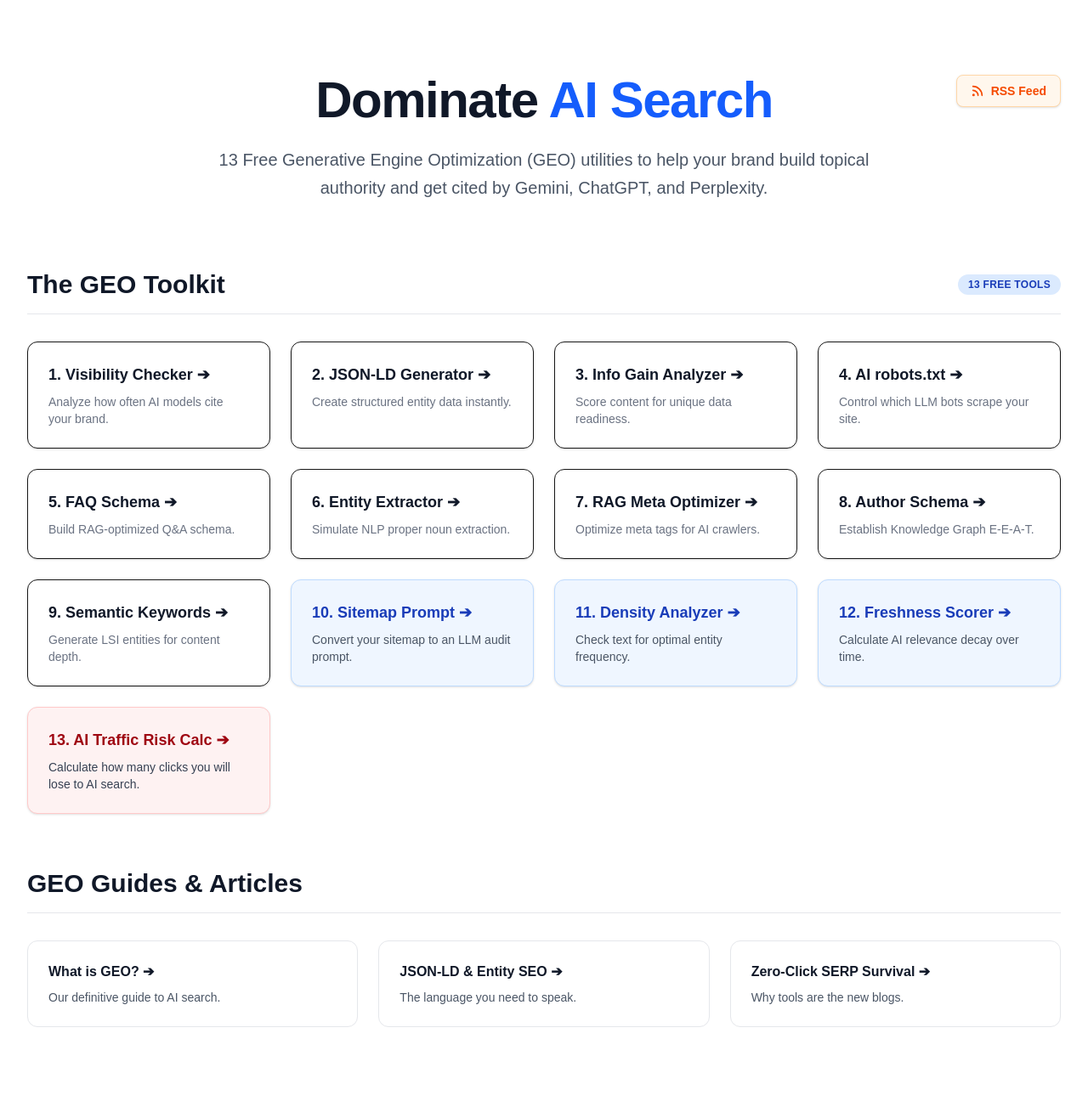
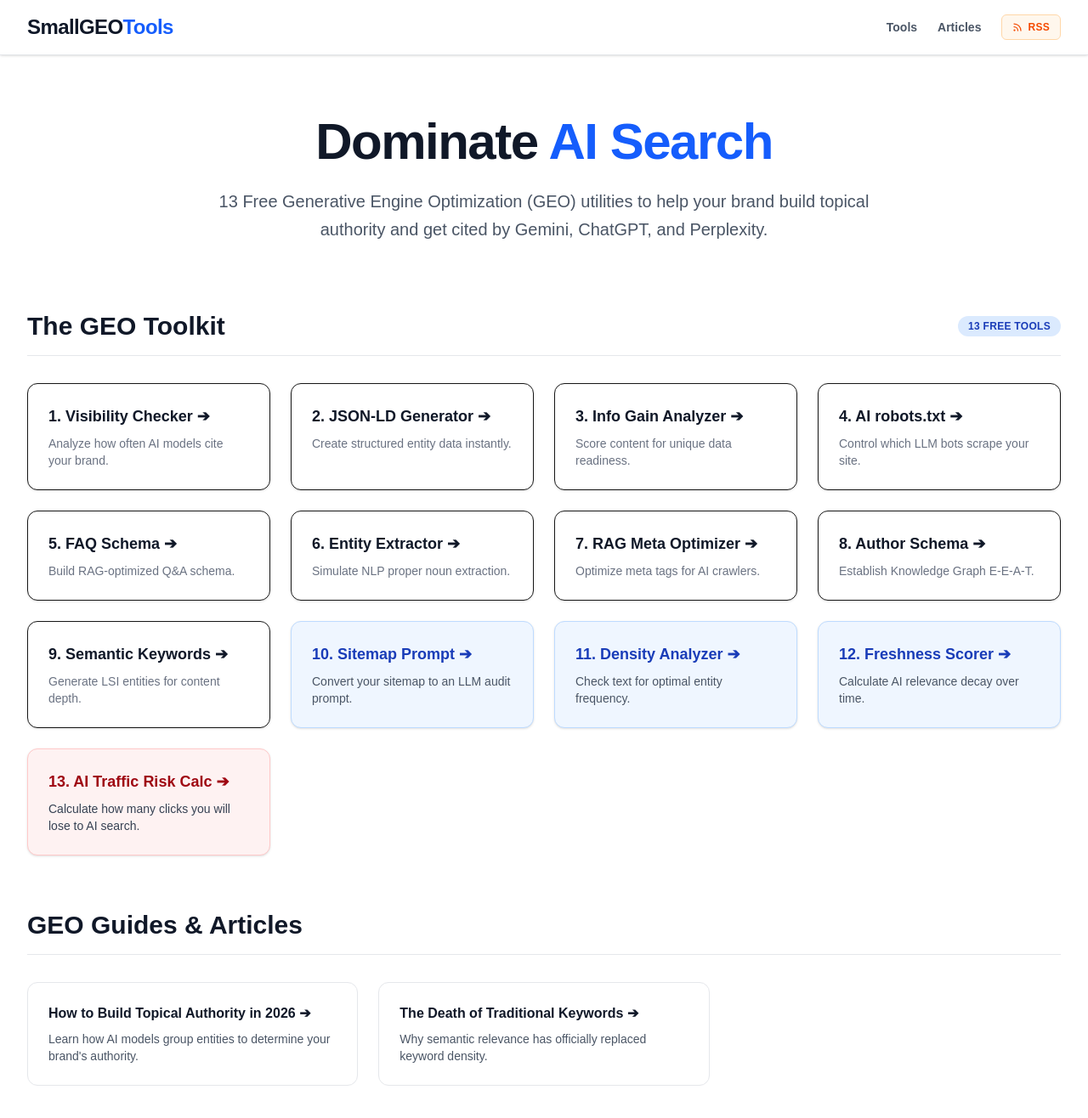
Before and after one commit to trendingclf/smallgeotools, a Next.js app: page / in a window 1280 px wide. Shown: the top 1316 px of the page at 85% size. Before the commit the page ends 1257 px from the top, so only its background shows below. Built offline with nearby package versions, Linux system fonts and the light colour scheme.

Commit message:
Added Edge Runtime to backend routes

```diff
--- a/app/layout.tsx
+++ b/app/layout.tsx
@@ -1,9 +1,10 @@
 import type { Metadata } from "next";
+import Link from "next/link";
 import "./globals.css";
 
 export const metadata: Metadata = {
   title: "SmallGEOTools | Dominate AI Search",
-  description: "Free Generative Engine Optimization (GEO) utilities to help your brand build topical authority and get cited by Gemini, ChatGPT, and Perplexity.",
+  description: "13 Free Generative Engine Optimization (GEO) utilities.",
   alternates: {
     types: {
       'application/rss+xml': '/rss.xml',
@@ -17,11 +18,43 @@ export default function RootLayout({
   children: React.ReactNode;
 }>) {
   return (
-    <html lang="en">
+    <html lang="en" className="scroll-smooth">
       <body className="bg-gray-50 min-h-screen font-sans text-gray-900 selection:bg-blue-200">
+
+        {/* GLOBAL NAVIGATION BAR */}
+        <nav className="bg-white border-b border-gray-200 sticky top-0 z-50 shadow-sm">
+          <div className="max-w-7xl mx-auto px-4 sm:px-6 lg:px-8">
+            <div className="flex justify-between h-16">
+              <div className="flex items-center">
+                <Link href="/" className="text-2xl font-extrabold text-gray-900 tracking-tight">
+                  SmallGEO<span className="text-blue-600">Tools</span>
+                </Link>
+              </div>
+              <div className="flex items-center space-x-6">
+                <Link href="/#tools" className="text-sm font-semibold text-gray-600 hover:text-blue-600 transition">
+                  Tools
+                </Link>
+                <Link href="/#blog" className="text-sm font-semibold text-gray-600 hover:text-blue-600 transition">
+                  Articles
+                </Link>
+                <a
+                  href="/rss.xml"
+                  target="_blank"
+                  rel="noopener noreferrer"
+                  className="inline-flex items-center gap-1.5 px-3 py-1.5 bg-orange-50 hover:bg-orange-100 text-orange-600 rounded-md text-xs font-bold uppercase tracking-wide border border-orange-200 transition"
+                >
+                  <svg width="12" height="12" viewBox="0 0 24 24" fill="none" stroke="currentColor" strokeWidth="2.5" strokeLinecap="round" strokeLinejoin="round"><path d="M4 11a9 9 0 0 1 9 9"></path><path d="M4 4a16 16 0 0 1 16 16"></path><circle cx="5" cy="19" r="1"></circle></svg>
+                  RSS
+                </a>
+              </div>
+            </div>
+          </div>
+        </nav>
+
         <main>
           {children}
         </main>
+
       </body>
     </html>
   );
--- a/app/page.tsx
+++ b/app/page.tsx
@@ -1,27 +1,32 @@
-import RssButton from "../components/RssButton";
+import Link from "next/link";
+
+// ADD YOUR ACTUAL ARTICLES HERE
+const articles = [
+  {
+    title: "How to Build Topical Authority in 2026",
+    excerpt: "Learn how AI models group entities to determine your brand's authority.",
+    slug: "/blog/topical-authority-2026",
+  },
+  {
+    title: "The Death of Traditional Keywords",
+    excerpt: "Why semantic relevance has officially replaced keyword density.",
+    slug: "/blog/death-of-keywords",
+  },
+  // Add more articles as you write them...
+];
 
 export default function Home() {
   return (
     <div className="space-y-12 py-12 px-4 sm:px-6 lg:px-8 max-w-7xl mx-auto">
 
       {/* HERO SECTION */}
-      <header className="text-center space-y-6 mb-20 mt-10 relative">
-        {/* Top Right Mini-Nav / Status */}
-        <div className="absolute top-0 right-0 hidden md:block">
-           <RssButton />
-        </div>
-
+      <header className="text-center space-y-6 mb-20 mt-6">
         <h1 className="text-5xl md:text-6xl font-extrabold text-gray-900 tracking-tight">
           Dominate <span className="text-blue-600">AI Search</span>
         </h1>
         <p className="text-xl text-gray-600 max-w-3xl mx-auto leading-relaxed">
           13 Free Generative Engine Optimization (GEO) utilities to help your brand build topical authority and get cited by Gemini, ChatGPT, and Perplexity.
         </p>
-
-        {/* Mobile RSS Button */}
-        <div className="md:hidden flex justify-center mt-4">
-          <RssButton />
-        </div>
       </header>
 
       {/* TOOLS GRID */}
@@ -87,25 +92,26 @@ export default function Home() {
         </div>
       </section>
 
-      {/* BLOG GRID */}
-      <section id="blog" className="scroll-mt-24">
+      {/* DYNAMIC BLOG GRID */}
+      <section id="blog" className="scroll-mt-24 mb-20">
         <div className="flex items-center justify-between border-b border-gray-200 pb-4 mb-8">
           <h2 className="text-3xl font-bold text-gray-900">GEO Guides & Articles</h2>
         </div>
-        <div className="grid md:grid-cols-3 gap-6">
-          <a href="/blog/what-is-geo" className="block p-6 bg-white border border-gray-200 rounded-xl hover:border-blue-300 hover:shadow-md transition">
-            <h3 className="text-md font-bold text-gray-900 mb-2">What is GEO? ➔</h3>
-            <p className="text-sm text-gray-600">Our definitive guide to AI search.</p>
-          </a>
-          <a href="/blog/json-ld-entity-seo" className="block p-6 bg-white border border-gray-200 rounded-xl hover:border-blue-300 hover:shadow-md transition">
-            <h3 className="text-md font-bold text-gray-900 mb-2">JSON-LD & Entity SEO ➔</h3>
-            <p className="text-sm text-gray-600">The language you need to speak.</p>
-          </a>
-          <a href="/blog/zero-click-serp-survival" className="block p-6 bg-white border border-gray-200 rounded-xl hover:border-blue-300 hover:shadow-md transition">
-            <h3 className="text-md font-bold text-gray-900 mb-2">Zero-Click SERP Survival ➔</h3>
-            <p className="text-sm text-gray-600">Why tools are the new blogs.</p>
-          </a>
-        </div>
+
+        {articles.length > 0 ? (
+          <div className="grid md:grid-cols-3 gap-6">
+            {articles.map((article, index) => (
+              <Link href={article.slug} key={index} className="block p-6 bg-white border border-gray-200 rounded-xl hover:border-blue-300 hover:shadow-md transition group">
+                <h3 className="text-md font-bold text-gray-900 group-hover:text-blue-600 mb-2">{article.title} ➔</h3>
+                <p className="text-sm text-gray-600">{article.excerpt}</p>
+              </Link>
+            ))}
+          </div>
+        ) : (
+          <div className="text-center py-10 bg-gray-100 rounded-xl border border-dashed border-gray-300">
+            <p className="text-gray-500">No articles published yet. Check back soon!</p>
+          </div>
+        )}
       </section>
 
     </div>
--- a/app/rss.xml/route.ts
+++ b/app/rss.xml/route.ts
@@ -1,57 +1,56 @@
-// app/rss.xml/route.ts
 import { NextResponse } from 'next/server';
+
 export const runtime = 'edge';
 
 export async function GET() {
-  const siteUrl = "https://smallgeotools.com"; // Replace with your domain
+  const siteUrl = "https://smallgeotools.com";
 
-  // In the future, you can fetch this array dynamically from a database or markdown files.
-  // For now, we manually list your top tools.
+  // The complete, accurate list of your 13 live tools
   const contentItems = [
-    {
-      title: "Rapid Index Pinger",
-      description: "Force search engines to crawl your links instantly using the Bing API. Don't wait weeks for organic discovery.",
-      url: `${siteUrl}/tools/rapid-index-pinger`,
-      date: new Date().toUTCString(), // You can hardcode a specific date like "Thu, 07 May 2026 12:00:00 GMT"
-    },
-    {
-      title: "AI Search Traffic Risk Calculator",
-      description: "Calculate exactly how much organic traffic your website will lose to AI overviews, ChatGPT, and Perplexity.",
-      url: `${siteUrl}/tools/ai-traffic-risk-calculator`,
-      date: new Date(Date.now() - 86400000).toUTCString(), // Yesterday
-    }
+    { title: "Visibility Checker", description: "Analyze how often AI models cite your brand.", url: `${siteUrl}/tools/visibility-checker` },
+    { title: "JSON-LD Generator", description: "Create structured entity data instantly.", url: `${siteUrl}/tools/schema-generator` },
+    { title: "Info Gain Analyzer", description: "Score content for unique data readiness.", url: `${siteUrl}/tools/information-gain` },
+    { title: "AI robots.txt", description: "Control which LLM bots scrape your site.", url: `${siteUrl}/tools/ai-robots-generator` },
+    { title: "FAQ Schema", description: "Build RAG-optimized Q&A schema.", url: `${siteUrl}/tools/faq-schema-generator` },
+    { title: "Entity Extractor", description: "Simulate NLP proper noun extraction.", url: `${siteUrl}/tools/entity-extractor` },
+    { title: "RAG Meta Optimizer", description: "Optimize meta tags for AI crawlers.", url: `${siteUrl}/tools/rag-optimizer` },
+    { title: "Author Schema", description: "Establish Knowledge Graph E-E-A-T.", url: `${siteUrl}/tools/author-schema` },
+    { title: "Semantic Keywords", description: "Generate LSI entities for content depth.", url: `${siteUrl}/tools/lsi-generator` },
+    { title: "Sitemap Prompt", description: "Convert your sitemap to an LLM audit prompt.", url: `${siteUrl}/tools/sitemap-prompt` },
+    { title: "Density Analyzer", description: "Check text for optimal entity frequency.", url: `${siteUrl}/tools/entity-density` },
+    { title: "Freshness Scorer", description: "Calculate AI relevance decay over time.", url: `${siteUrl}/tools/freshness-checker` },
+    { title: "AI Traffic Risk Calc", description: "Calculate how many clicks you will lose to AI search.", url: `${siteUrl}/tools/ai-traffic-risk-calculator` }
   ];
 
-  // Map the items into XML format
+  // Map the items into XML format using today's date for freshness
+  const feedDate = new Date().toUTCString();
   const rssItemsXml = contentItems.map(item => `
     <item>
       <title><![CDATA[${item.title}]]></title>
       <link>${item.url}</link>
       <guid isPermaLink="true">${item.url}</guid>
       <description><![CDATA[${item.description}]]></description>
-      <pubDate>${item.date}</pubDate>
+      <pubDate>${feedDate}</pubDate>
     </item>
   `).join('');
 
-  // Wrap it in the standard RSS 2.0 channel syntax
   const rssFeed = `<?xml version="1.0" encoding="UTF-8"?>
     <rss version="2.0" xmlns:atom="http://www.w3.org/2005/Atom">
       <channel>
         <title>SmallGEOTools</title>
         <link>${siteUrl}</link>
-        <description>Free Generative Engine Optimization (GEO) utilities.</description>
+        <description>13 Free Generative Engine Optimization (GEO) utilities.</description>
         <atom:link href="${siteUrl}/rss.xml" rel="self" type="application/rss+xml" />
         <language>en-us</language>
-        <lastBuildDate>${new Date().toUTCString()}</lastBuildDate>
+        <lastBuildDate>${feedDate}</lastBuildDate>
         ${rssItemsXml}
       </channel>
     </rss>`;
 
-  // Return the XML with headers that tell browsers/crawlers it's an RSS feed
   return new NextResponse(rssFeed, {
     headers: {
       'Content-Type': 'application/rss+xml; charset=utf-8',
-      'Cache-Control': 's-maxage=86400, stale-while-revalidate', // Cache for 24 hours
+      'Cache-Control': 's-maxage=86400, stale-while-revalidate',
     },
   });
 }
```
